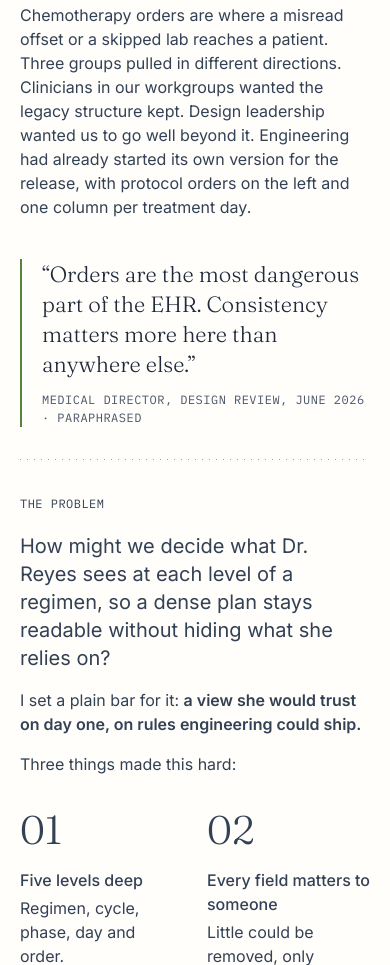
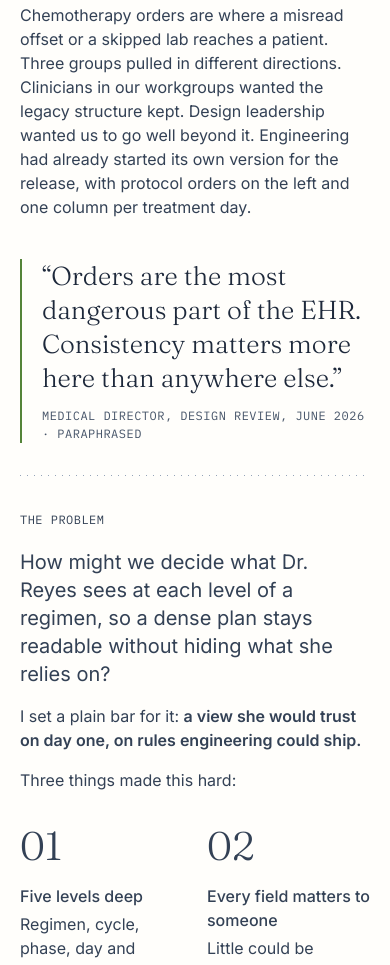
Before and after one commit to savsgarcia/portfolio, a website: page case-studies/order-sets/index.html in a window 390 px wide. Shown: the part 2369-3334 px from the top of the page. Drawn offline with Linux system fonts and the light colour scheme.

Commit message:
Order sets: mauve 'Based on' chips; larger quotes (36/44, 26/34 on phones)
Co-Authored-By: Claude Opus 5.5 <noreply@anthropic.com>
Claude-Session: https://claude.ai/code/session_014oW9rryPzLSdmVNbG2KxAd

```diff
--- a/case-studies/order-sets/order-sets.css
+++ b/case-studies/order-sets/order-sets.css
@@ -8,6 +8,8 @@
 .cs { --cs-accent-line: #C49AB4; }
 /* Top band: a very light tint of the project's mauve (#DCC3D2), instead of VIU's warm cream */
 .cs { --cs-hero-bg: #F6EEF2; }
+/* "Based on" chips: the same very light mauve tint */
+.cs { --cs-chip-bg: #F4ECF0; }
 
 /* Hero teaser: a cropped flat screen that fades out over its lower half, like the device mockups */
 /* Hero: the full screen at full opacity (no fade), never touching the edges:
@@ -122,12 +124,12 @@
 
 /* Quotes: the medical director's principle, and clinicians in Outcome */
 .os-quote { margin: 40px 0 0; padding-left: 20px; border-left: 2px solid var(--accent); }
-.cs-section .os-quote p { max-width: 640px; font-family: var(--font-display); font-weight: 300; font-size: 26px; line-height: 34px; color: var(--ink-strong); font-variation-settings: "opsz" 72; }
+.cs-section .os-quote p { max-width: 760px; font-family: var(--font-display); font-weight: 300; font-size: 36px; line-height: 44px; color: var(--ink-strong); font-variation-settings: "opsz" 72; }
 .os-quote footer { margin-top: 12px; font-family: var(--font-mono); font-size: 12px; line-height: 18px; letter-spacing: .04em; text-transform: uppercase; color: var(--ink-soft); }
 .os-quotes { display: grid; grid-template-columns: repeat(2, minmax(0, 1fr)); gap: 24px 40px; margin-top: 24px; }
 .os-quotes .os-quote { margin-top: 24px; }
 .os-quotes--one { grid-template-columns: minmax(0, 1fr); }
-.cs-section .os-quotes .os-quote p { font-size: 22px; line-height: 30px; }
+.cs-section .os-quotes .os-quote p { font-size: 36px; line-height: 44px; }
 .cs-section .os-quotes__note { margin-top: 16px; font-size: 12px; line-height: 18px; color: var(--ink-soft); }
 .os-outcomes { margin-top: 48px; }
 @media (min-width: 1100px) { .os-outcomes { grid-template-columns: repeat(4, minmax(0, 1fr)); } }
@@ -135,7 +137,8 @@
 .cs-section .os-open .cs-label + p { margin-top: 8px; }
 @media (max-width: 699px) {
   .os-quotes { grid-template-columns: minmax(0, 1fr); }
-  .cs-section .os-quote p { font-size: 22px; line-height: 30px; }
+  .cs-section .os-quote p,
+  .cs-section .os-quotes .os-quote p { font-size: 26px; line-height: 34px; }
 }
 
 /* ---------- Validation: the "Start" finding and the two options explored ---------- */
```
